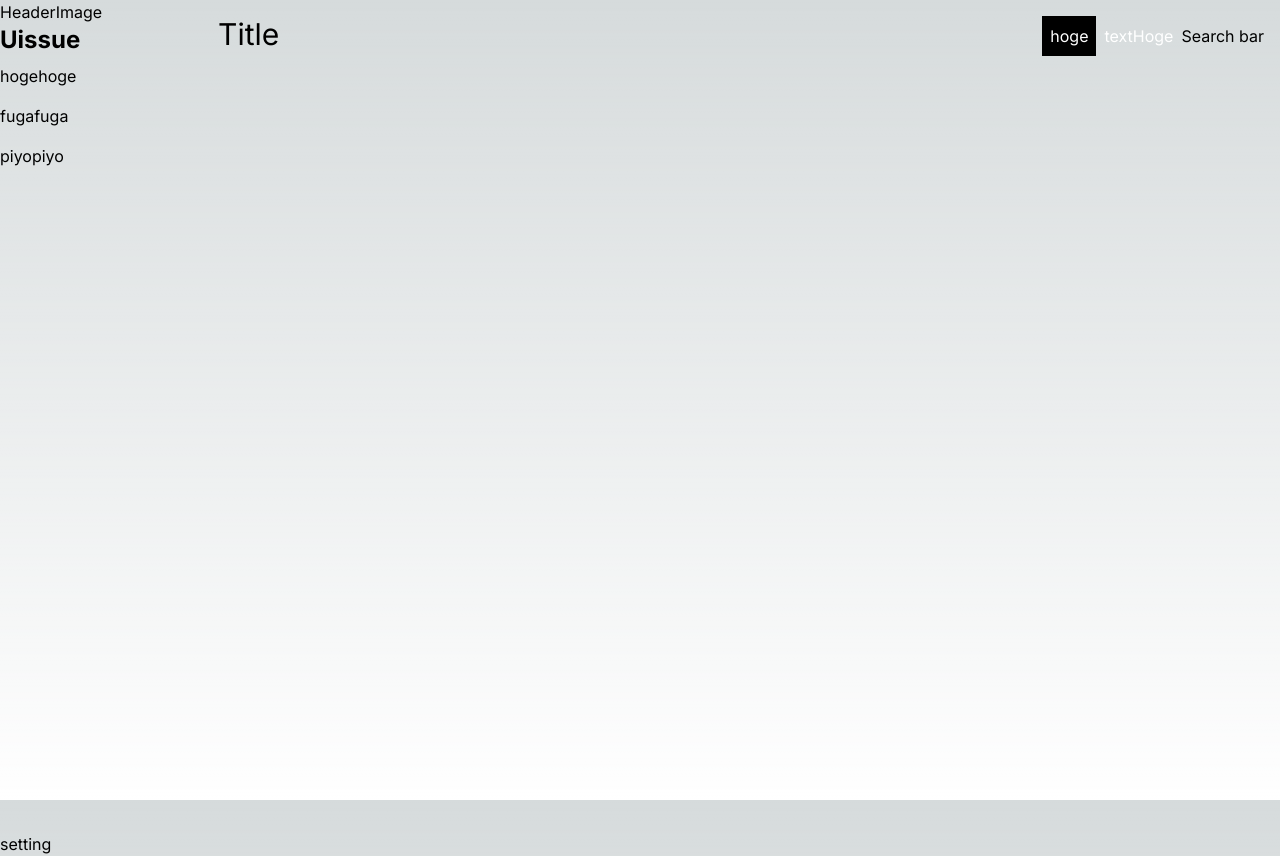
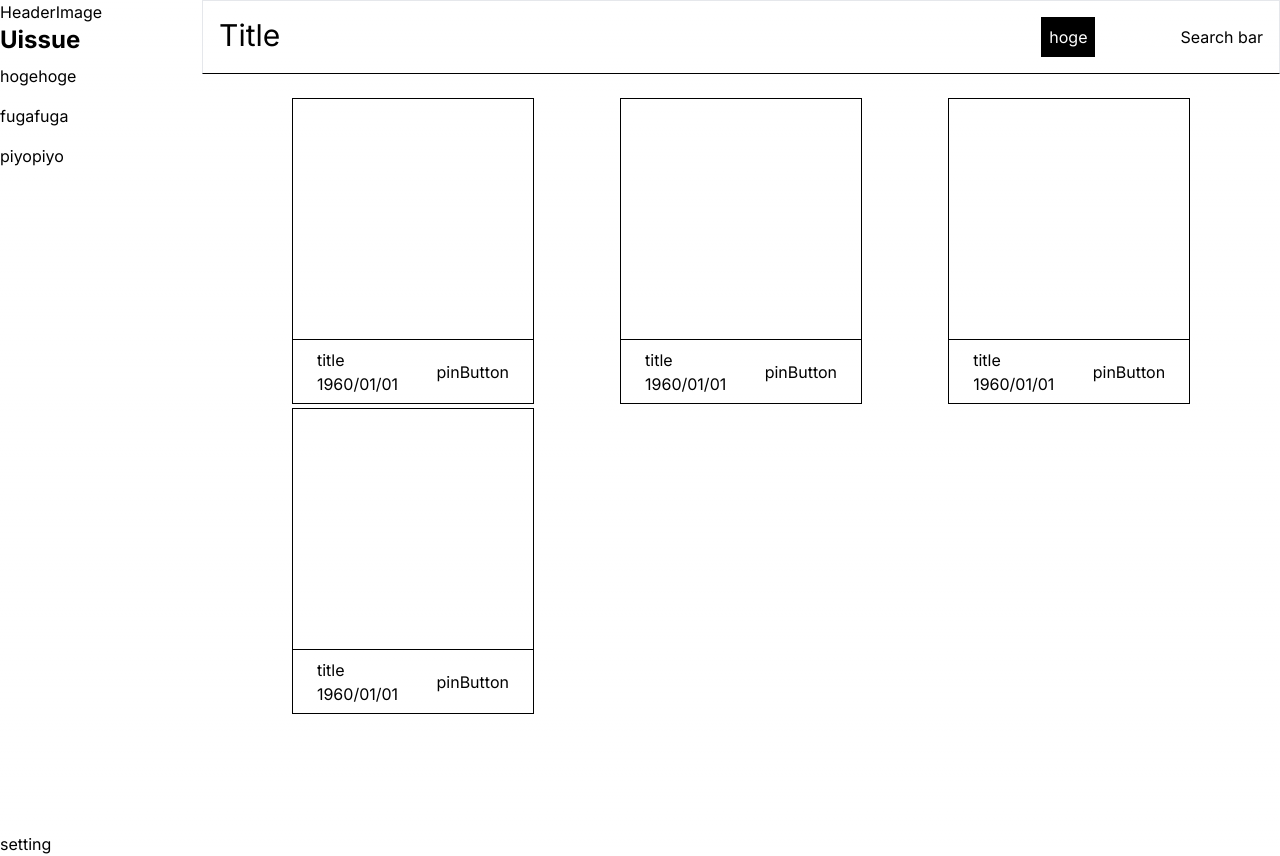
Before and after one commit to MasaUchida/UI_knowledge_product, a Next.js app: page / in a window 1280 px wide. Built offline with nearby package versions, Linux system fonts and the light colour scheme.

Commit message:
カードをざっくりならべました　後一部style編集

```diff
--- a/src/app/globals.css
+++ b/src/app/globals.css
@@ -4,17 +4,18 @@
 
 :root {
   --foreground-rgb: 0, 0, 0;
-  --background-start-rgb: 214, 219, 220;
+  /**--background-start-rgb: 214, 219, 220;**/
+  --background-start-rgb: 255, 255, 255;
   --background-end-rgb: 255, 255, 255;
 }
 
-@media (prefers-color-scheme: dark) {
+/**@media (prefers-color-scheme: dark) {
   :root {
     --foreground-rgb: 255, 255, 255;
     --background-start-rgb: 0, 0, 0;
     --background-end-rgb: 0, 0, 0;
   }
-}
+}**/
 
 body {
   color: rgb(var(--foreground-rgb));
--- a/src/app/page.tsx
+++ b/src/app/page.tsx
@@ -1,13 +1,20 @@
+import Card from "@/components/Elements/Card";
 import Header from "@/components/Elements/Header";
 import LocalHeader from "@/components/Elements/LocalHeader";
 import Image from "next/image";
 
 export default function Home() {
   return (
-    <main className="h-full flex ">
+    <main className="flex h-full ">
       <Header></Header>
-      <div className="w-full">
+      <div className="flex w-full flex-col items-center">
         <LocalHeader></LocalHeader>
+        <div className="flex w-10/12 flex-wrap justify-between gap-y-1 py-6">
+          <Card title="card" created_at={new Date("2000/01/01")}></Card>
+          <Card title="card" created_at={new Date("2000/01/01")}></Card>
+          <Card title="card" created_at={new Date("2000/01/01")}></Card>
+          <Card title="card" created_at={new Date("2000/01/01")}></Card>
+        </div>
       </div>
     </main>
   );
--- /dev/null
+++ b/src/components/Elements/Card/index.tsx
@@ -0,0 +1,36 @@
+import React from "react";
+import Image from "next/image";
+
+type props = {
+  imageUrl?: string;
+  imageAlt?: string;
+  tag?: string;
+  title: string;
+  created_at: Date;
+};
+
+function Card(props: props) {
+  const { imageUrl, imageAlt, tag, title, created_at } = props;
+
+  return (
+    <div className="flex flex-col justify-center border border-solid border-black">
+      <div className=" h-60 w-60">
+        {imageUrl && (
+          <Image
+            src={imageUrl}
+            alt={typeof imageAlt == "string" ? imageAlt : ""}
+          />
+        )}
+      </div>
+      <div className="flex h-16 flex-row items-center border-t border-black px-6">
+        <div className="w-full">
+          <h3>title</h3>
+          <time>1960/01/01</time>
+        </div>
+        <button>pinButton</button>
+      </div>
+    </div>
+  );
+}
+
+export default Card;
--- a/src/components/Elements/LocalHeader/index.tsx
+++ b/src/components/Elements/LocalHeader/index.tsx
@@ -3,7 +3,7 @@ import { Primary, Text } from "@/components/Elements/Button";
 
 function LocalHeader() {
   return (
-    <div className="flex justify-between w-full p-4">
+    <div className="flex w-full justify-between border border-b-black p-4">
       <h2 className=" text-3xl">Title</h2>
       <ul className="flex items-center">
         <li>
```
